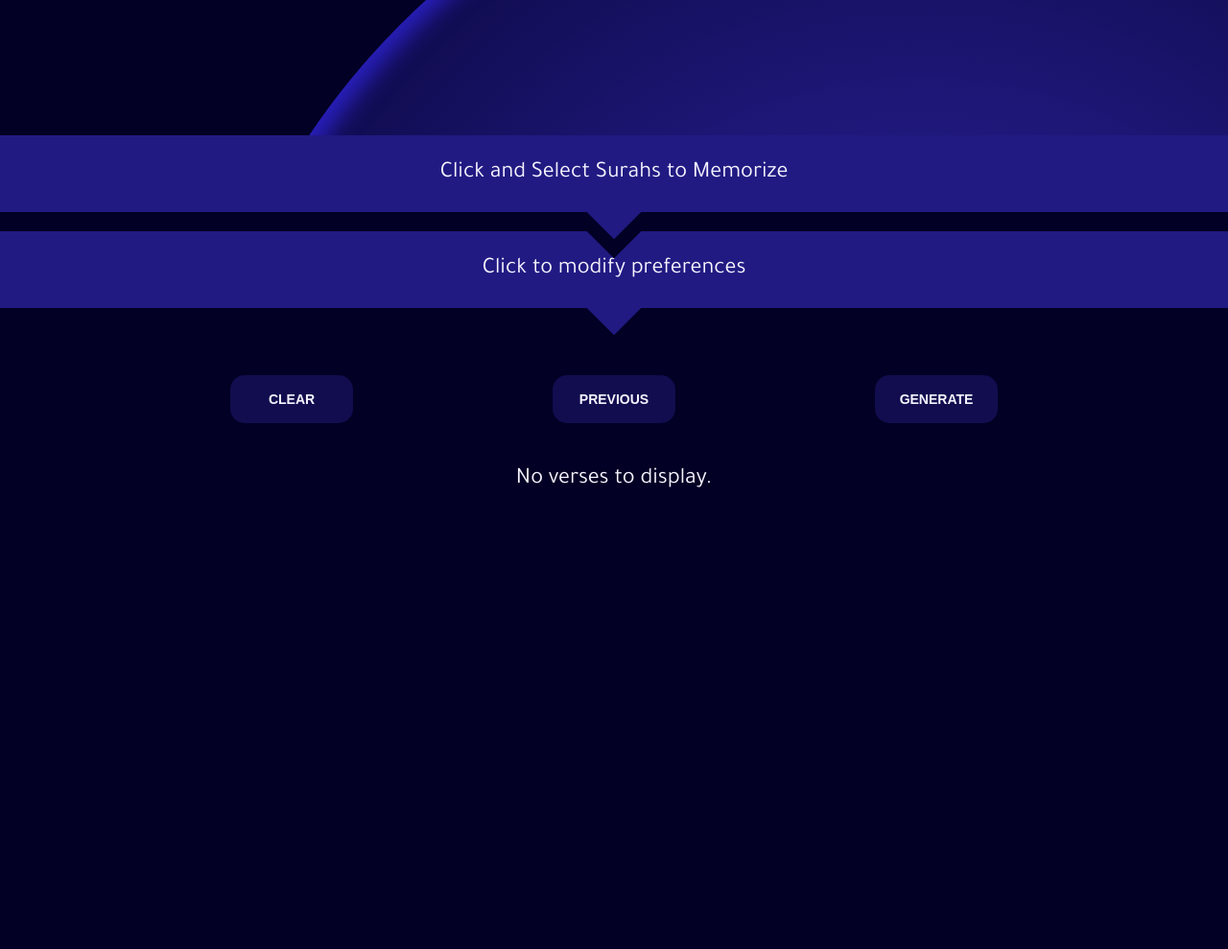
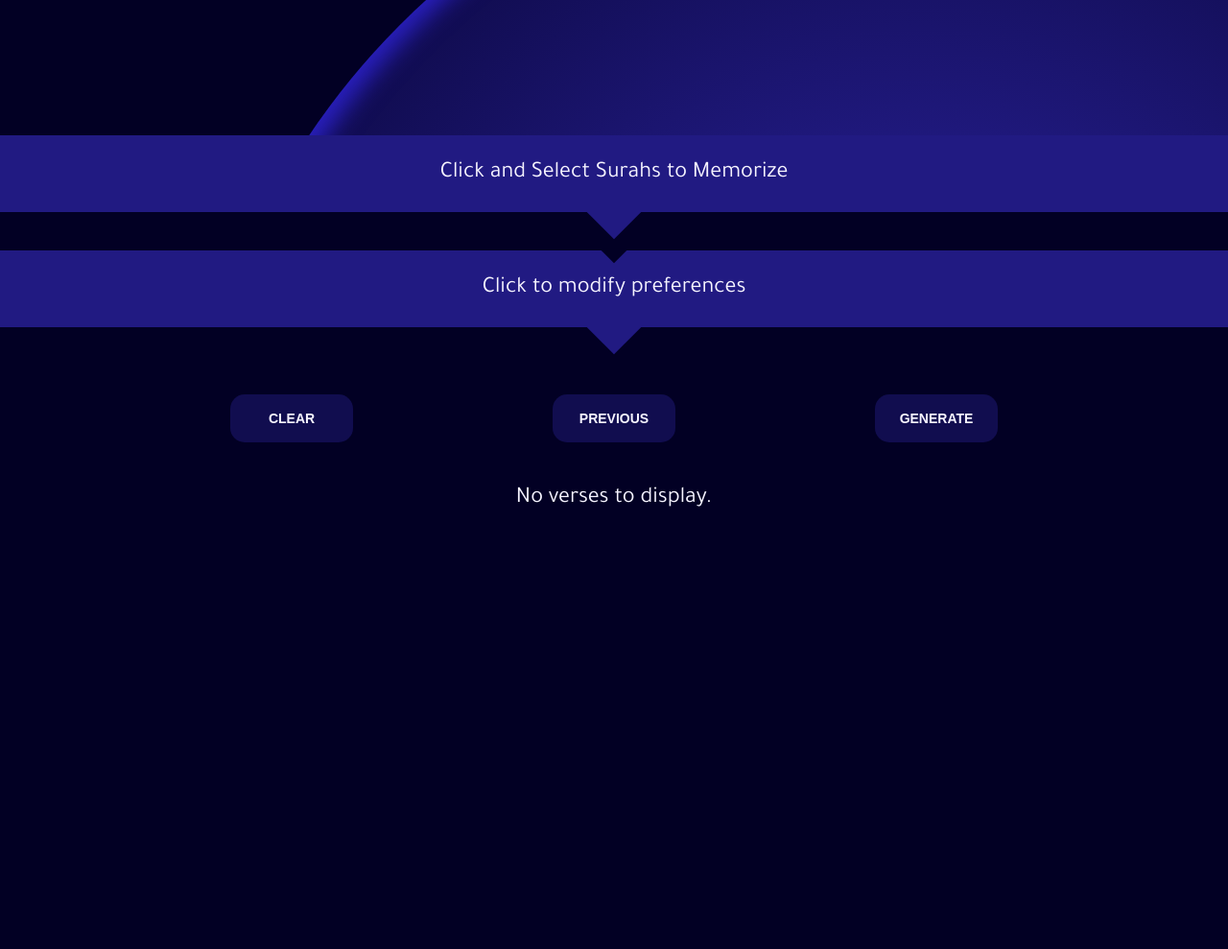
Before and after one commit to seyyko/portfolio, a Flask app: page /QuranTraining/ in a window 1280 px wide. Shown: the part 659-1648 px from the top of the page at 96% size. Before the commit the page ends 1167 px from the top, so only its background shows below. Run offline with Flask 3, Linux system fonts and the light colour scheme; parts of the project's set-up code (start-up, migrations or seed data) failed here and were passed over.

Commit message:
reshape the toggle title btn

```diff
--- a/static/QuranTraining/css/surah_choice.css
+++ b/static/QuranTraining/css/surah_choice.css
@@ -13,7 +13,7 @@ body{
     align-items: center; justify-content: center;
 
     width: 100%; min-height: 400px;
-    margin-top: 20px;
+    margin-top: 40px;
     padding-block-end: 50px;
 
     overflow: hidden;
@@ -31,7 +31,7 @@ body{
         content: '';
         position: absolute;
 
-        top: 0; left: 50%;
+        top: -15px; left: 50%;
         transform: translate(-50%, -50%) rotate(45deg);
         width: 40px; height: 40px;
 
```
